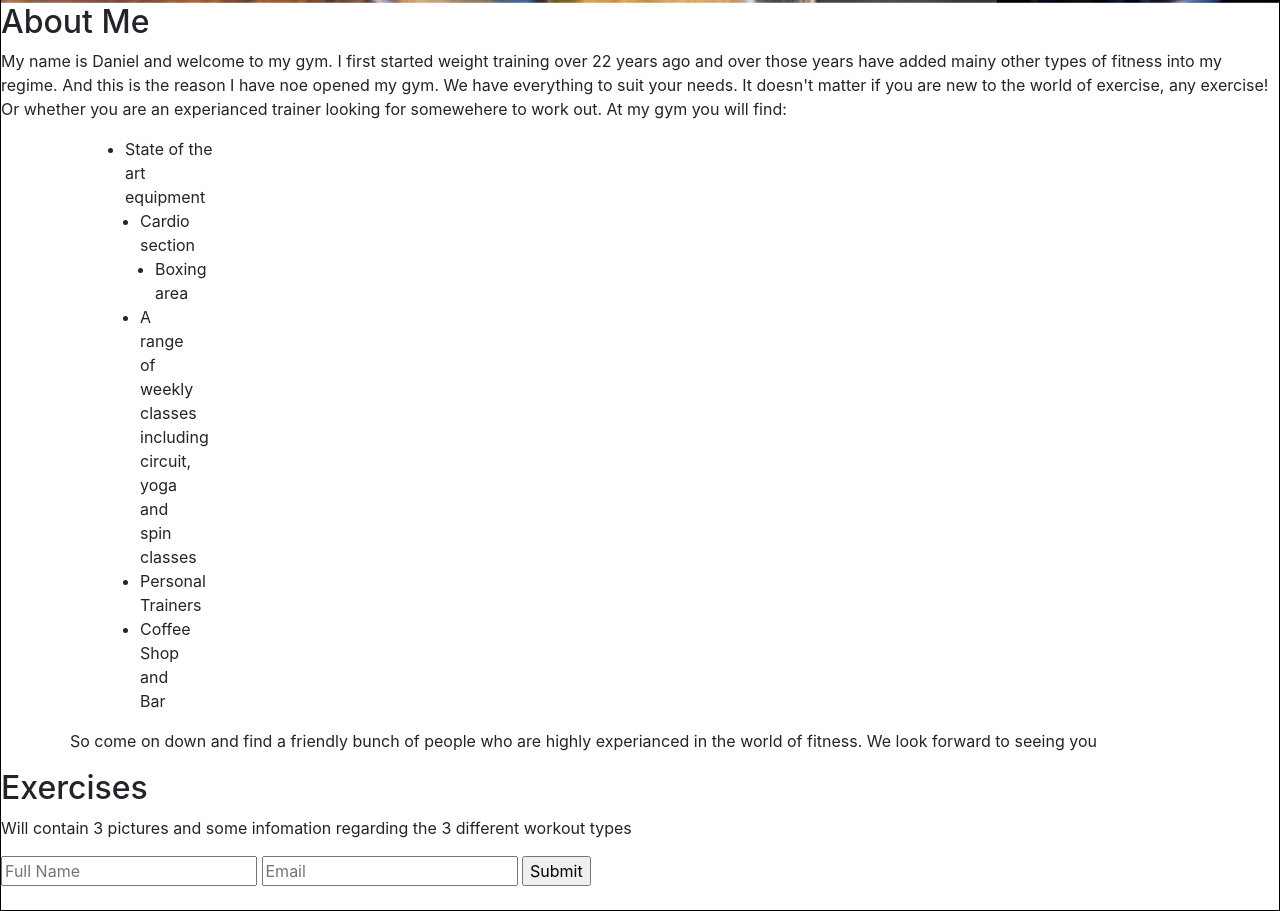
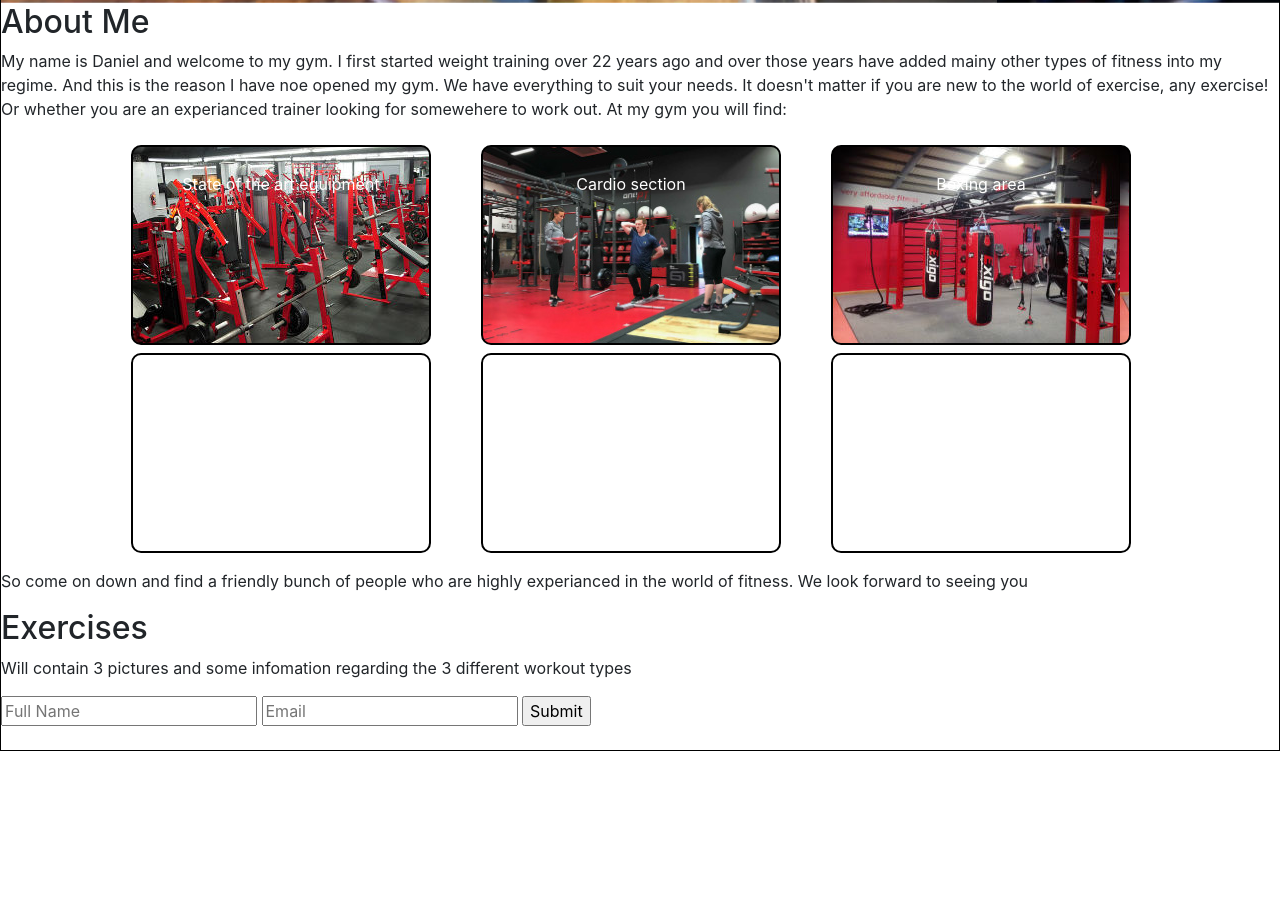
Before and after one commit to span18/DJ-Gyms, a plain HTML site: page index.html in a window 1280 px wide. Shown: the part 754-1665 px from the top of the page. After the commit the page ends 1505 px from the top, so only its background shows below. Drawn offline with nearby package versions, Linux system fonts and the light colour scheme.

Commit message:
update to small pictures

```diff
--- a/css/main.css
+++ b/css/main.css
@@ -47,9 +47,42 @@ li {
 
 /*About me*/
 
-.boxes {
-	list-style-type: none;
+.container {
 	display: flex;
 	justify-content: center;
+	margin-left: 50px;
+	margin-right: 5px;
+}
+
+ul {
+	list-style-type: none;
+}
+
+.row li {
+	padding: 25px;
+	border: 2px solid black;
+	width: 300px;
+	height: 200px;
+	margin-top: 8px;
+	text-align: center;
+	border-radius: 10px;
+	color: white;
 
 }
+
+#gym-pic {
+	background-image: url("../Images/gym-pic.jpg");
+	background-image: no-repeat;
+}
+
+#cardio-pic {
+	background-image: url("../Images/cardio-pic.jpg");
+	background-image: no-repeat;
+}
+
+#boxing-pic {
+	background-image: url("../Images/boxing-pic.jpg");
+	background-image: no-repeat;
+}
+
+/*300px
--- a/index.html
+++ b/index.html
@@ -51,18 +51,31 @@
 		<p>My name is Daniel and welcome to my gym. I first started weight training over 22 years ago and over those years have added mainy other types of fitness into my regime. And this is the reason I have noe opened my gym. We have everything to suit your needs. It doesn't matter if you are new to the world of exercise, any exercise! Or whether you are an experianced trainer looking for somewehere to work out. At my gym you will find: </p>
 
 	<div class="container">
-		<div class="row">
 		<ul>
-			<div class="col-sm-3">
-			<li>State of the art equipment</li>
-			<div class="col-sm-3">
-			<li>Cardio section</li>
-			<div class="col-sm-3">
-			<li>Boxing area</li>
-		</div>
-			<li>A range of weekly classes including circuit, yoga and spin classes</li>
-			<li>Personal Trainers</li>
-			<li>Coffee Shop and Bar</li>
+			<div class="row">
+				<div class="col-sm-4">
+					<li id="gym-pic">State of the art equipment</li>
+				</div>
+				<div class="col-sm-4">
+					<li id="cardio-pic">Cardio section</li>
+				</div>
+				<div class="col-sm-4">
+					<li id="boxing-pic">Boxing area</li>
+				</div>
+			</div>
+
+			<div class="row">
+				<div class="col-sm-4">
+					<li>A range of weekly classes</li>
+				</div>
+				<div class="col-sm-4">
+					<li>Personal Trainers</li>
+				</div>
+				<div class="col-sm-4">
+					<li>Coffee Shop and Bar</li>
+				</div>
+			</div>
+	</div>
 		</ul>
 
 		<p>So come on down and find a friendly bunch of people who are highly experianced in the world of fitness. We look forward to seeing you</p>
```
Also changed, not shown: Images/boxing-pic.jpg (added), Images/boxing-pic.png (added), Images/cardio-pic.jpg (added), Images/gym-pic.jpg (added).
